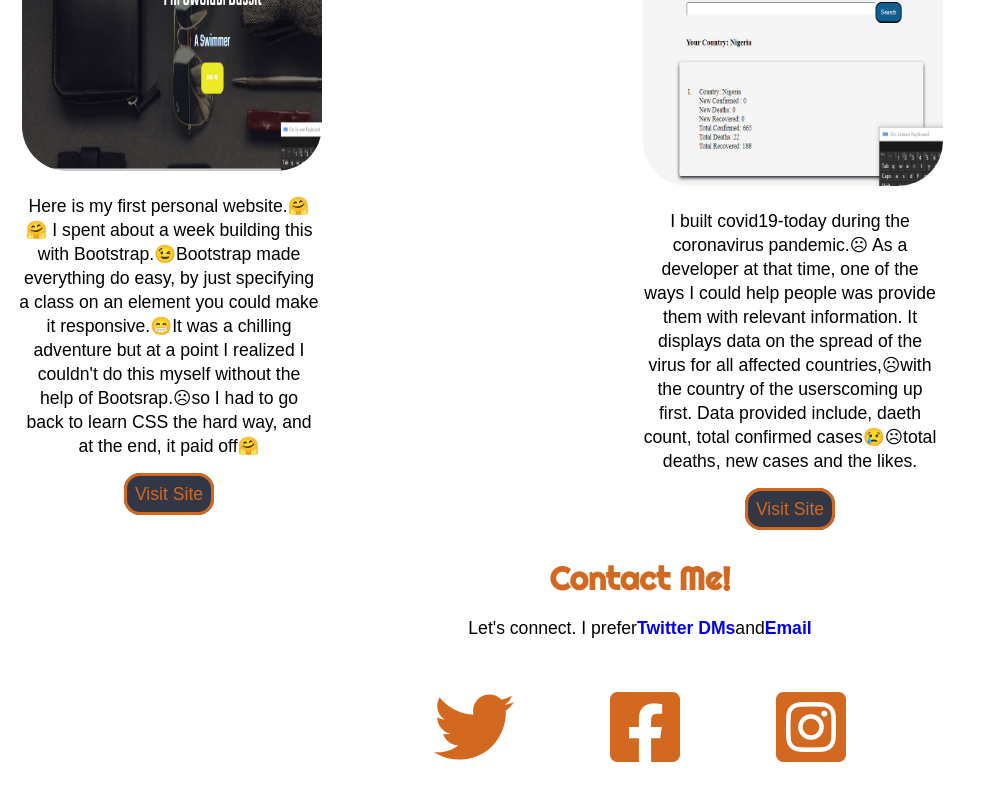
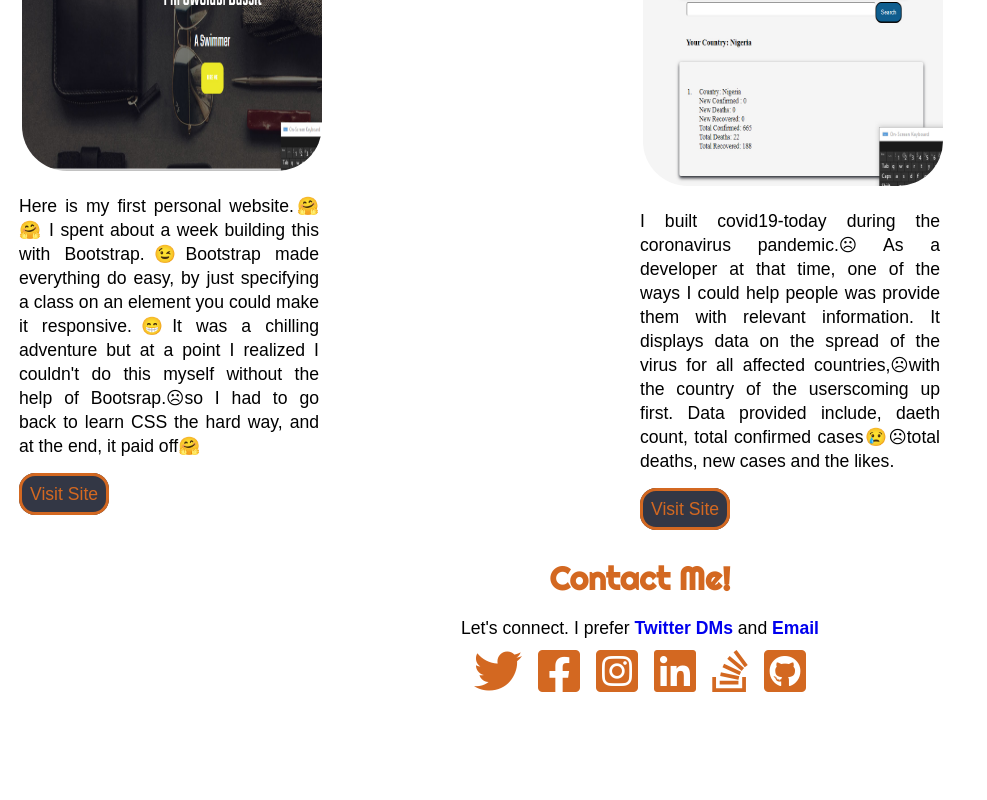
Before and after one commit to breellz/bassitowolabi, a React (Create React App) app: page / in a window 1280 px wide. Shown: the part 2787-3587 px from the top of the page, without its empty margins (0-987 px from the left). After the commit the page ends 3490 px from the top, so only its background shows below. Built offline with nearby package versions, Linux system fonts and the light colour scheme; the HTML template or start-up script is replaced by a standard one.

Commit message:
fixed contact section

```diff
--- a/src/components/Contact.js
+++ b/src/components/Contact.js
@@ -6,13 +6,19 @@ const Contact =()=>(
     <div>
     <h1 className="h1-center">Contact Me!</h1>
     <p id="contact-text">Let's connect.  I prefer <a href="https://twitter.com/breellz" target="_blank" rel="noopener noreferrer"> Twitter DMs</a> and <a href="mailto: barseetbrown@gmil.com"> Email</a></p>
-    <div class="social-icons">
+    <div className="social-icons">
     <a href="https://twitter.com/breellz" target="_blank" rel="noopener noreferrer">
-    <i class="fab fa-twitter fa-5x"></i></a>
+    <i className="fab fa-twitter fa-3x"></i></a>
     <a href="https://fb.com/breellz" target="_blank" rel="noopener noreferrer">
-    <i class="fab fa-facebook-square fa-5x"></i></a>
+    <i className="fab fa-facebook-square fa-3x"></i></a>
     <a href="https://instagram.com/breellzfit" target="_blank" rel="noopener noreferrer">
-    <i class="fab fa-instagram-square fa-5x"></i></a>
+    <i className="fab fa-instagram-square fa-3x"></i></a>
+    <a href="https://linkedin.com/in/bassit-owolabi-55751b15a" target="_blank" rel="noopener noreferrer">
+    <i className="fab fa-linkedin fa-3x"></i></a>
+    <a href="https://stackoverflow.com/users/13081082/breellz" target="_blank" rel="noopener noreferrer">
+    <i className="fab fa-stack-overflow fa-3x"></i></a>
+    <a href="https://giithub.com/breellz" target="_blank" rel="noopener noreferrer">
+    <i className="fab fa-github-square fa-3x"></i></a>
     </div>
     </div>
 )
--- a/src/components/Header.js
+++ b/src/components/Header.js
@@ -1,6 +1,6 @@
 import React from 'react';
 import '../css/Header.css';
-import Contact from '../components/Contact'
+
 
 
 const hobbies = ['a front-end developer', 'a gamer', 'a statistician','a swimmer',
--- a/src/css/contact.css
+++ b/src/css/contact.css
@@ -3,13 +3,12 @@ display: flex;
 justify-content: center;
 }
 .social-icons i{
-    padding: 3rem;
+    padding: .5rem;
     color:#d36821;
 }
 #contact-text{
     font-size: 1.1rem;
-    display: flex;
-    justify-content: center;
+    text-align: center;
     font-family: 'Yvanone Kaffeesatz', sans-serif;
 }
 p a {
--- a/src/css/portfolio.css
+++ b/src/css/portfolio.css
@@ -28,7 +28,7 @@ figcaption{
     font-size: 1.1rem;
     font-family: 'Yvanone Kaffeesatz', sans-serif;
     line-height: 1.5rem;
-    text-align: center;
+    text-align:justify;
     max-width: 300px;
     margin:1rem 0 2rem 0;
     height:280px;
```
